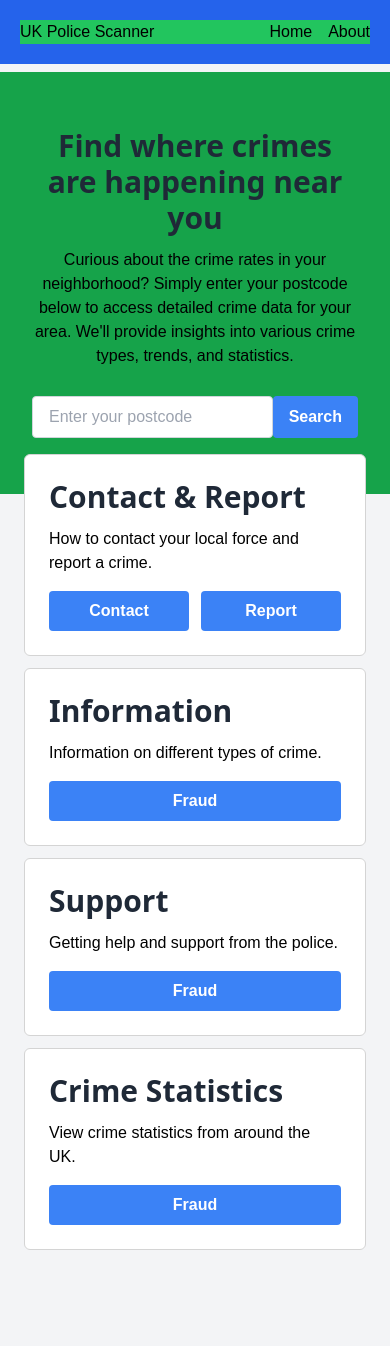
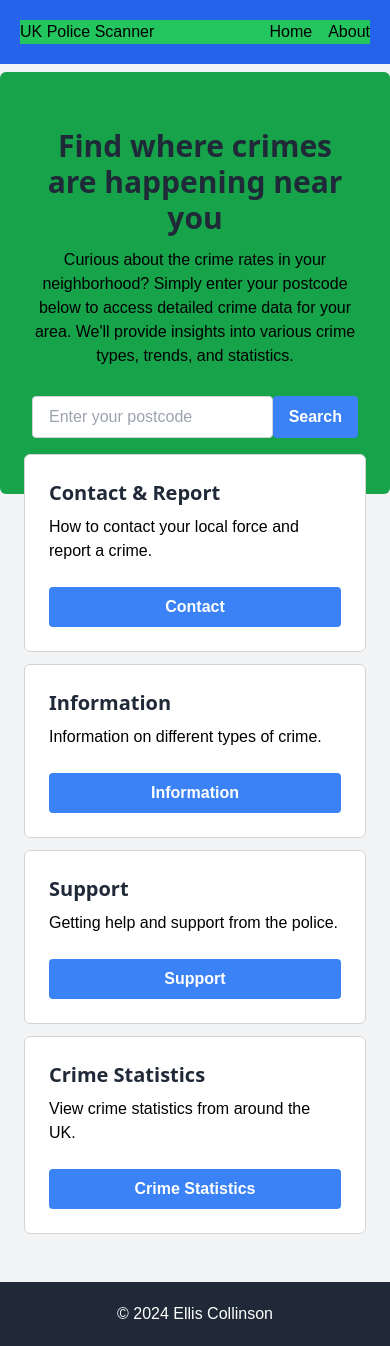
Before and after one commit to HeyEbb/police.uk, a Next.js app: page / in a window 390 px wide. Before the commit the page ends 1258 px from the top, so only its background shows below. Built offline with nearby package versions, Linux system fonts and the light colour scheme.

Commit message:
Add postcode API lookup, and add the plice crime stats api (uk)

```diff
--- /dev/null
+++ b/app/[components]/Footer.tsx
@@ -0,0 +1,9 @@
+export default function Footer() {
+    return (
+        <footer>
+            <div className="flex justify-center items-center h-16 bg-gray-800 text-white mt-10">
+                <p>&copy; 2024 Ellis Collinson</p>
+            </div>
+        </footer>
+    )
+}
--- a/app/[components]/button/SingleButton.tsx
+++ b/app/[components]/button/SingleButton.tsx
@@ -1,5 +1,6 @@
-'use client';
+"use client";
 
+import Link from "next/link";
 import { tButtonType } from "@/app/[types]/button.type";
 import button from "@/app/sass/button/button.module.scss";
 
@@ -9,8 +10,8 @@ export default function SingleButton({
   data: tButtonType;
 }): JSX.Element {
   return (
-    <button onClick={data?.onClick} className={button.button}>
-      {data.title}
-    </button>
+    <Link href={data.navigate ?? "#"} className="w-full">
+      <button className={button.button}>{data.title}</button>
+    </Link>
   );
 }
--- a/app/[components]/data-display/cards/CardGroup.tsx
+++ b/app/[components]/data-display/cards/CardGroup.tsx
@@ -2,11 +2,7 @@ import React from "react";
 import SingleCard from "./SingleCard";
 import { tCardType } from "@/app/[types]/card.type";
 
-interface CardGroupProps {
-  data: tCardType[];
-}
-
-export default function CardGroup({ data }: CardGroupProps): JSX.Element {
+export default function CardGroup({ data }: {data: tCardType[]}): JSX.Element {
   return (
     <div className="flex justify-center flex-col md:flex-row gap-3 -mt-10">
       {data.map((item: tCardType, index: number) => (
--- a/app/[components]/data-display/cards/SingleCard.tsx
+++ b/app/[components]/data-display/cards/SingleCard.tsx
@@ -6,10 +6,10 @@ export default function SingleCard({ data }: { data: tCardType }): JSX.Element {
   return (
     <article className={card.card}>
       <div>
-        <h1>{data.title}</h1>
+        <h3>{data.title}</h3>
         <p>{data.description}</p>
       </div>
-      <section className="mt-4">
+      <section className="mt-6">
         <ButtonGroup data={data.buttons} direction="col" />
       </section>
     </article>
--- a/app/[components]/landing-page/LandingHero.tsx
+++ b/app/[components]/landing-page/LandingHero.tsx
@@ -1,16 +1,61 @@
+"use client";
+
+import { useEffect, useState } from "react";
+
 export default function LandingHero() {
+  const [inputValue, setInputValue] = useState<string>("");
+  const [crimes, setCrimes] = useState<any[]>([]);
+
+  function fetchCrimes(postcode: string) {
+    fetch(`https://api.postcodes.io/postcodes/${postcode}`)
+      .then((res) => res.json())
+      .then((data) =>
+        fetchPoliceData({
+          lat: data?.result.latitude,
+          long: data?.result.longitude,
+          date: "2024-10",
+        })
+      )
+      .catch((err) => console.error(err));
+  }
+
+  function fetchPoliceData({
+    lat,
+    long,
+    date,
+  }: {
+    lat: number;
+    long: number;
+    date: string;
+  }) {
+    fetch(
+      `https://data.police.uk/api/crimes-street/all-crime?data=${date}&lat=${lat}&lng=${long}`
+    )
+      .then((res) => res.json())
+      .then((data) => setCrimes(data))
+      .catch((err) => console.error(err));
+  }
+
+  function handleSubmit(e: React.FormEvent<HTMLFormElement>) {
+    e.preventDefault();
+    fetchCrimes(inputValue);
+  }
+
   return (
-    <section className="w-full bg-green-600 core-container md:h-[700px] h-[50vh] flex flex-col justify-center items-center p-8 md:p-52 text-center">
+    <section className="w-full rounded-md bg-green-600 core-container md:h-[700px] h-[50vh] flex flex-col justify-center items-center p-8 md:p-52 text-center">
       <h1>Find where crimes are happening near you</h1>
       <p>
         Curious about the crime rates in your neighborhood? Simply enter your
         postcode below to access detailed crime data for your area. We'll
         provide insights into various crime types, trends, and statistics.
       </p>
-      <form>
+      <form onSubmit={handleSubmit}>
         <div className="flex mt-7">
-          <input type="text" placeholder="Enter your postcode" />
-          <button>Search</button>
+          <input
+            onChange={(e) => setInputValue(e.target.value)}
+            placeholder="Enter your postcode"
+          />
+          <button type="submit">Search</button>
         </div>
       </form>
     </section>
--- a/app/[types]/button.type.ts
+++ b/app/[types]/button.type.ts
@@ -1,5 +1,7 @@
+import { Url } from "next/dist/shared/lib/router/router";
+
 export type tButtonType = {
     title: string;
     url?: string;
-    onClick?: () => void;
+    navigate?: Url;
   };
--- a/app/globals.css
+++ b/app/globals.css
@@ -11,6 +11,10 @@ h1 {
   @apply font-sans text-3xl font-bold text-gray-800 mb-3
 }
 
+h3 {
+  @apply font-sans text-xl font-bold text-gray-800 mb-2
+}
+
 button {
   @apply bg-blue-500 hover:bg-blue-700 text-white font-bold py-2 px-4 rounded;
 }
@@ -22,3 +26,7 @@ input {
 .core-container {
   @apply w-full max-w-[1400px];
 }
+
+footer {
+  @apply w-full
+}
--- a/app/layout.tsx
+++ b/app/layout.tsx
@@ -2,6 +2,7 @@ import type { Metadata } from "next";
 import localFont from "next/font/local";
 import "./globals.css";
 import Header from "./[components]/Header";
+import Footer from "./[components]/Footer";
 
 export const metadata: Metadata = {
   title: "Create Next App",
@@ -15,11 +16,12 @@ export default function RootLayout({
 }>) {
   return (
     <html lang="en">
-      <body className="flex bg-gray-100 w-full flex-col items-center min-h-screen">
-        <Header />
-        <div className="core-container m-2">
-        {children}
-        </div>
+      <body className="bg-gray-100 w-full flex justify-between flex-col min-h-[100vh]">
+        <span className="w-full flex flex-col items-center">
+          <Header />
+          <div className="core-container m-2">{children}</div>
+        </span>
+        <Footer />
       </body>
     </html>
   );
--- a/app/page.tsx
+++ b/app/page.tsx
@@ -3,7 +3,7 @@ import CardGroup from "./[components]/data-display/cards/CardGroup";
 import { tCardType } from "./[types]/card.type";
 
 export default function Home() {
-  const data: tCardType[] = [
+  const quickStartData: tCardType[] = [
     {
       title: "Contact & Report",
       description: "How to contact your local force and report a crime.",
@@ -11,10 +11,7 @@ export default function Home() {
         {
           title: "Contact",
           url: "https://www.google.com",
-        },
-        {
-          title: "Report",
-          url: "https://www.google.com",
+          navigate: '/contact',
         },
       ],
     },
@@ -23,7 +20,7 @@ export default function Home() {
       description: "Information on different types of crime.",
       buttons: [
         {
-          title: "Fraud",
+          title: "Information",
           url: "https://www.google.com",
         },
       ],
@@ -33,7 +30,7 @@ export default function Home() {
       description: "Getting help and support from the police.",
       buttons: [
         {
-          title: "Fraud",
+          title: "Support",
           url: "https://www.google.com",
         },
       ],
@@ -43,7 +40,7 @@ export default function Home() {
       description: "View crime statistics from around the UK.",
       buttons: [
         {
-          title: "Fraud",
+          title: "Crime Statistics",
           url: "https://www.google.com",
         },
       ],
@@ -54,7 +51,7 @@ export default function Home() {
     <>
       <LandingHero />
       <div className="px-6">
-        <CardGroup data={data} />
+        <CardGroup data={quickStartData} />
       </div>
     </>
   );
--- a/app/sass/button/button.module.scss
+++ b/app/sass/button/button.module.scss
@@ -1,7 +1,7 @@
 .container {
-    @apply flex items-center justify-center gap-3;
+  @apply flex items-center justify-center gap-3;
 }
 
 .button {
-    @apply w-full
+  @apply w-full;
 }
```
